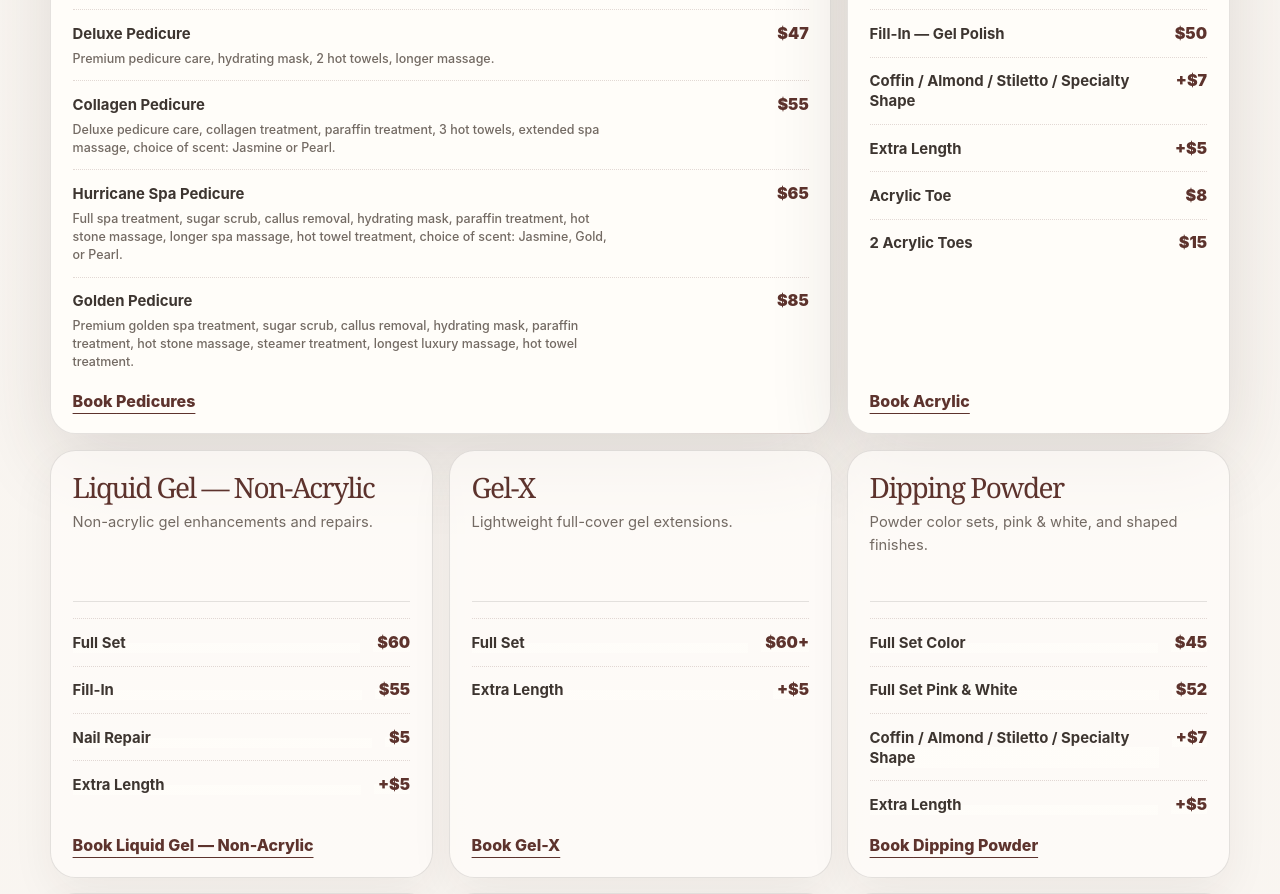
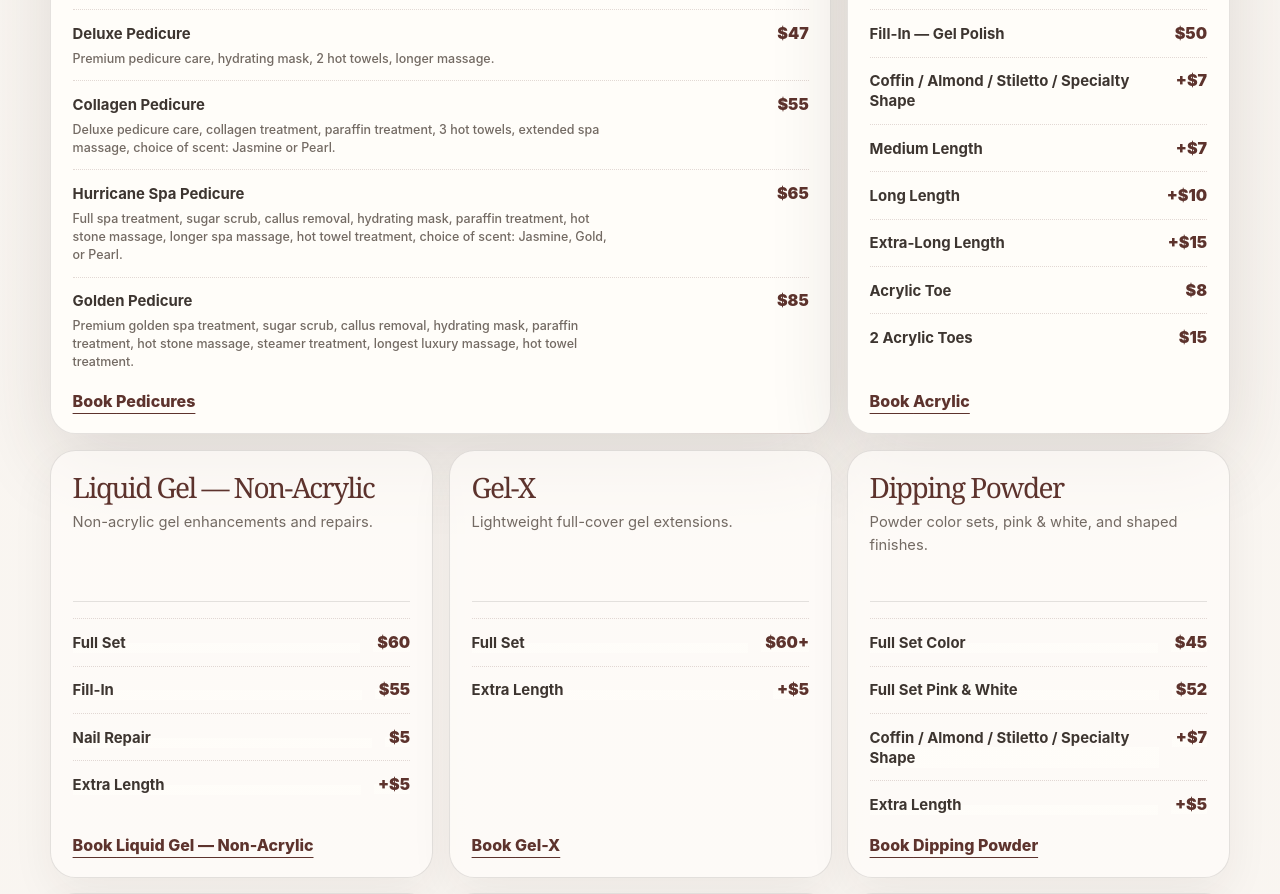
Before and after one commit to tienlam2001/lovelynailsite, a Next.js app: page / in a window 1280 px wide. Shown: the part 2140-3034 px from the top of the page. Built offline with nearby package versions, Linux system fonts and the light colour scheme; no server answers.

Commit message:
Apply owner-confirmed manicure and acrylic length prices

```diff
--- a/app/service-data.ts
+++ b/app/service-data.ts
@@ -56,7 +56,9 @@ export const menuSections: MenuSection[] = [
       ["Full Set — Gel Polish", "$55"],
       ["Fill-In — Gel Polish", "$50"],
       ["Coffin / Almond / Stiletto / Specialty Shape", "+$7"],
-      ["Extra Length", "+$5"],
+      ["Medium Length", "+$7"],
+      ["Long Length", "+$10"],
+      ["Extra-Long Length", "+$15"],
       ["Acrylic Toe", "$8"],
       ["2 Acrylic Toes", "$15"],
     ],
```
